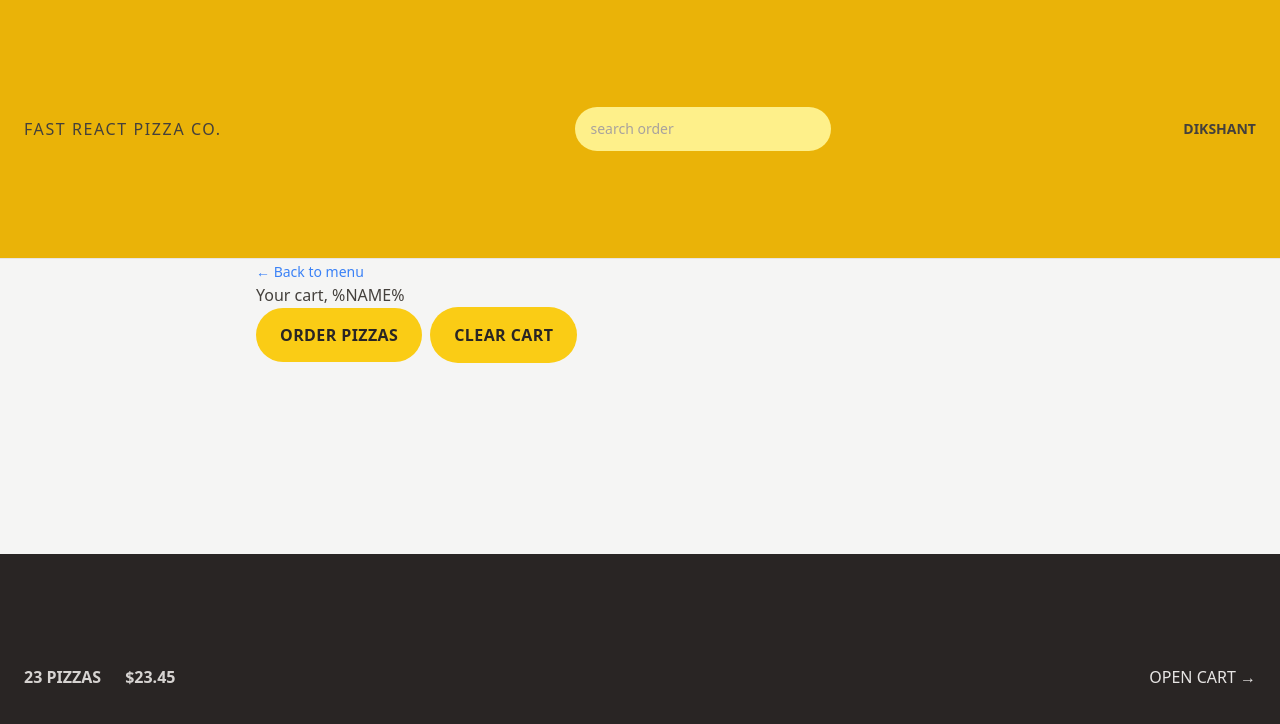
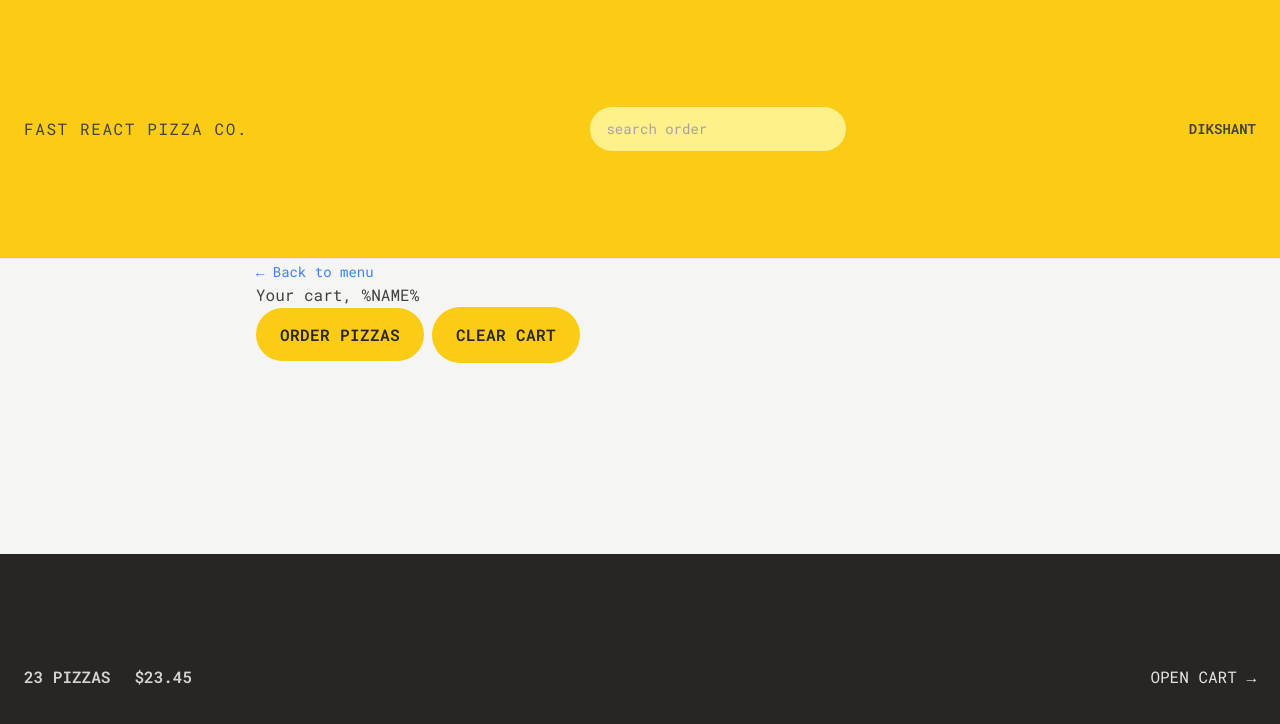
Before and after one commit to 005Dikshant/React-Development, a React (Vite) app in the folder Pizza Project Vite/: page /cart in a window 1280 px wide. Shown: the top 724 px of the page. Built offline with nearby package versions, Linux system fonts and the light colour scheme.

Commit message:
Positing the loader on the screen and configuring the tailwind.config.js file

```diff
--- a/Pizza Project Vite/index.html
+++ b/Pizza Project Vite/index.html
@@ -5,6 +5,13 @@
     <link rel="icon" type="image/svg+xml" href="/vite.svg" />
     <meta name="viewport" content="width=device-width, initial-scale=1.0" />
     <title>Vite + React</title>
+
+    <link rel="preconnect" href="https://fonts.googleapis.com" />
+    <link rel="preconnect" href="https://fonts.gstatic.com" crossorigin />
+    <link
+      href="https://fonts.googleapis.com/css2?family=Roboto+Mono:wght@300;400;500;600;700&display=swap"
+      rel="stylesheet"
+    />
   </head>
   <body class="bg-stone-100 text-stone-700">
     <div id="root"></div>
--- a/Pizza Project Vite/src/features/ui/Header.jsx
+++ b/Pizza Project Vite/src/features/ui/Header.jsx
@@ -1,10 +1,10 @@
-import { Link } from 'react-router-dom';
-import SearchOrder from '../order/SearchOrder';
-import Username from '../user/Username';
+import { Link } from "react-router-dom";
+import SearchOrder from "../order/SearchOrder";
+import Username from "../user/Username";
 
 function Header() {
   return (
-    <div className="flex items-center justify-between border-b border-stone-200 bg-yellow-500 px-4 py-3 uppercase sm:px-6">
+    <div className="font-pizza flex items-center justify-between border-b border-stone-200 bg-yellow-400 px-4 py-3 uppercase sm:px-6">
       <Link to="/" className="tracking-widest">
         Fast React Pizza Co.
       </Link>
--- a/Pizza Project Vite/src/features/ui/Loader.jsx
+++ b/Pizza Project Vite/src/features/ui/Loader.jsx
@@ -1,5 +1,9 @@
 function Loader() {
-  return <div className="loader"></div>;
+  return (
+    <div className="flexw-72 absolute inset-0 flex items-center justify-center bg-slate-200/20 backdrop-blur-sm">
+      <div className="loader"></div>
+    </div>
+  );
 }
 
 export default Loader;
--- a/Pizza Project Vite/src/index.css
+++ b/Pizza Project Vite/src/index.css
@@ -6,26 +6,11 @@
   .input {
     @apply w-full rounded-full border border-stone-200 px-4 py-3 text-sm text-stone-500 focus:outline-none focus:ring focus:ring-yellow-300 md:px-4 md:py-4 md:text-base;
   }
-}
-/* body {
-  font-family: system-ui, -apple-system, BlinkMacSystemFont, "Segoe UI", Roboto,
-    Oxygen, Ubuntu, Cantarell, "Open Sans", "Helvetica Neue", sans-serif;
-  background-color: #f7f7f7;
-  color: #444;
-}
 
-.layout {
-  display: grid;
-  grid-template-rows: auto 1fr auto;
-  gap: 32px;
-  height: 100dvh;
-}*/
-
-/* https://dev.to/afif/i-made-100-css-loaders-for-your-next-project-4eje */
   .loader {
     width: 45px;
     aspect-ratio: 0.75;
-  --c: no-repeat linear-gradient(#333 0 0);
+    --c: no-repeat linear-gradient(theme(colors.stone.800) 0 0);
     background:
       var(--c) 0% 50%,
       var(--c) 50% 50%,
@@ -60,3 +45,19 @@
         100% 100%;
     }
   }
+}
+/* body {
+  font-family: system-ui, -apple-system, BlinkMacSystemFont, "Segoe UI", Roboto,
+    Oxygen, Ubuntu, Cantarell, "Open Sans", "Helvetica Neue", sans-serif;
+  background-color: #f7f7f7;
+  color: #444;
+}
+
+.layout {
+  display: grid;
+  grid-template-rows: auto 1fr auto;
+  gap: 32px;
+  height: 100dvh;
+}*/
+
+/* https://dev.to/afif/i-made-100-css-loaders-for-your-next-project-4eje */
--- a/Pizza Project Vite/tailwind.config.js
+++ b/Pizza Project Vite/tailwind.config.js
@@ -2,6 +2,9 @@
 export default {
   content: ["./index.html", "./src/**/*.{js,ts,jsx,tsx}"],
   theme: {
+    fontFamily: {
+      sans: ["Roboto Mono", "monospace"],
+    },
     extend: {},
   },
   plugins: [],
```
Lines whose indentation alone changed are shown as unchanged.
